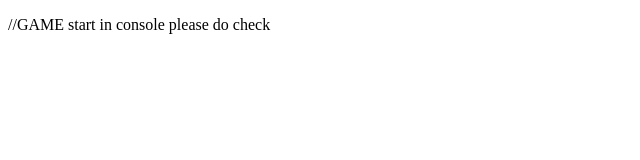
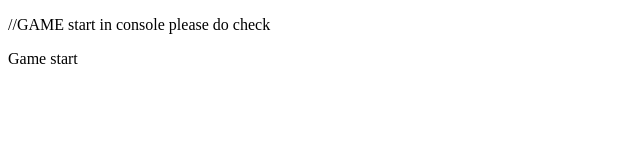
Before and after one commit to Mubarak77-C/Game-Rock-Paper-Scissor, a plain HTML site: page gameRPS.html in a window 1280 px wide. Shown: the full height of the page, 0-640 px from the left. Drawn offline with Linux system fonts and the light colour scheme.

```diff
--- a/gameRPS.html
+++ b/gameRPS.html
@@ -9,5 +9,7 @@
 <body>
 
     <p>//GAME start in console please do check</p>
+
+    <p id="status"></p>
 </body>
 </html>
--- a/gameRPS.js
+++ b/gameRPS.js
@@ -1 +1,4 @@
 console.log('hi');
+
+let msg = "Game start"
+document.getElementById("status").innerHTML= msg;
```
